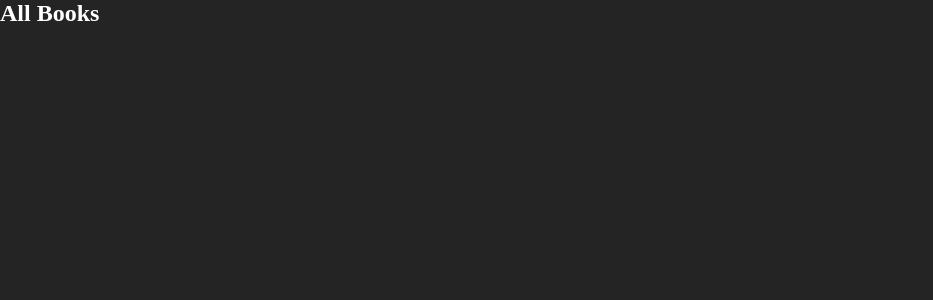
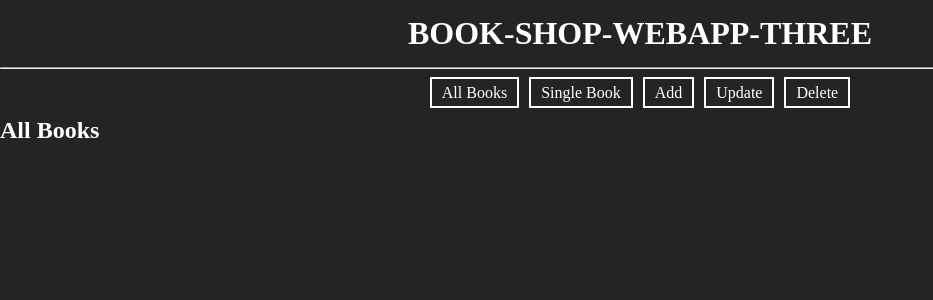
Before and after one commit to rashid-dev42/mini-book-store, a React (Vite) app in the folder frontend/: page / in a window 1280 px wide. Shown: the top 300 px of the page, without its empty margins (0-933 px from the left). Built offline with nearby package versions, Linux system fonts and the light colour scheme.

Commit message:
add component Header

```diff
--- a/frontend/src/App.tsx
+++ b/frontend/src/App.tsx
@@ -11,6 +11,21 @@ const App: React.FC = () => {
           <Route path="/" element={<Layout>
             <h2>All Books</h2>
           </Layout>}/>
+          <Route path="/all-books" element={<Layout>
+            <h2>All Books</h2>
+          </Layout>}/>
+          <Route path="/single-book" element={<Layout>
+            <h2>Single Book</h2>
+          </Layout>}/>
+          <Route path="/add-book" element={<Layout>
+            <h2>Add Book</h2>
+          </Layout>}/>
+          <Route path="/update-book" element={<Layout>
+            <h2>Update Books</h2>
+          </Layout>}/>
+          <Route path="/delete-book" element={<Layout>
+            <h2>Delete Book</h2>
+          </Layout>}/>
         </Routes>
       </BrowserRouter>
     </div>
--- /dev/null
+++ b/frontend/src/components/utility/header/Header.css
@@ -0,0 +1,12 @@
+.Header-heading, .Header-navbar {
+  text-align: center;
+  padding: 15px 0;
+}
+
+.Header-navbar-link {
+  text-decoration: none;
+  color: #fff;
+  border: 2px solid #fff;
+  padding: 5px 10px;
+  margin: 0 5px;
+}
--- /dev/null
+++ b/frontend/src/components/utility/header/Header.tsx
@@ -0,0 +1,21 @@
+import "./Header.css";
+import React from "react";
+import { Link } from "react-router-dom";
+
+const Header: React.FC = () => {
+  return (
+    <div>
+      <h1 className="Header-heading">BOOK-SHOP-WEBAPP-THREE</h1>
+      <hr />
+      <div className="Header-navbar">
+        <Link className="Header-navbar-link" to="/all-books">All Books</Link>
+        <Link className="Header-navbar-link" to="/single-book">Single Book</Link>
+        <Link className="Header-navbar-link" to="/add-book">Add</Link>
+        <Link className="Header-navbar-link" to="/update-book">Update</Link>
+        <Link className="Header-navbar-link" to="/delete-book">Delete</Link>
+      </div>
+    </div>
+  );
+};
+
+export default Header;
--- a/frontend/src/components/utility/layout/Layout.tsx
+++ b/frontend/src/components/utility/layout/Layout.tsx
@@ -1,4 +1,5 @@
 import React, { ReactNode } from "react";
+import Header from "../header/Header";
 
 interface LayoutProps {
   children: ReactNode
@@ -7,6 +8,7 @@ interface LayoutProps {
 const Layout: React.FC<LayoutProps> = ({ children }) => {
   return (
     <div>
+      <Header />
       {children}
     </div>
   );
```
